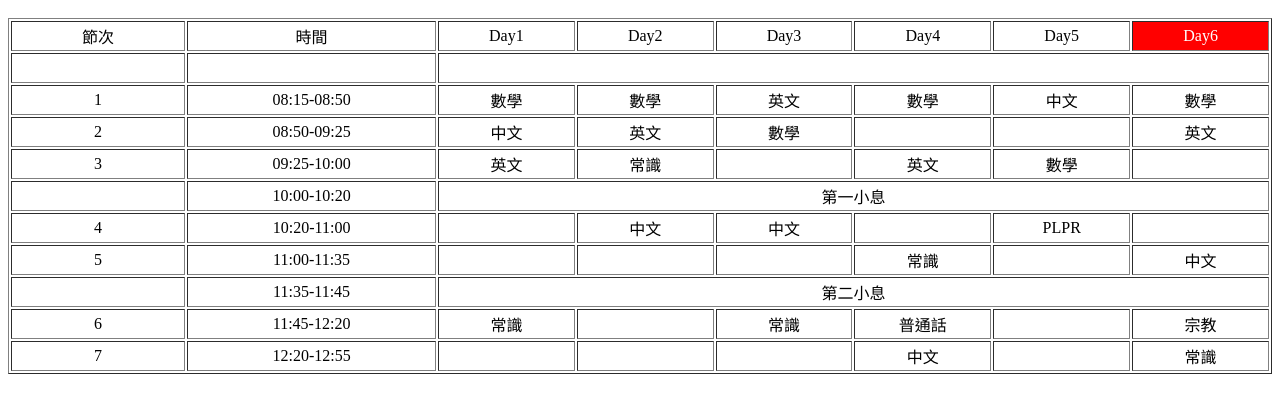
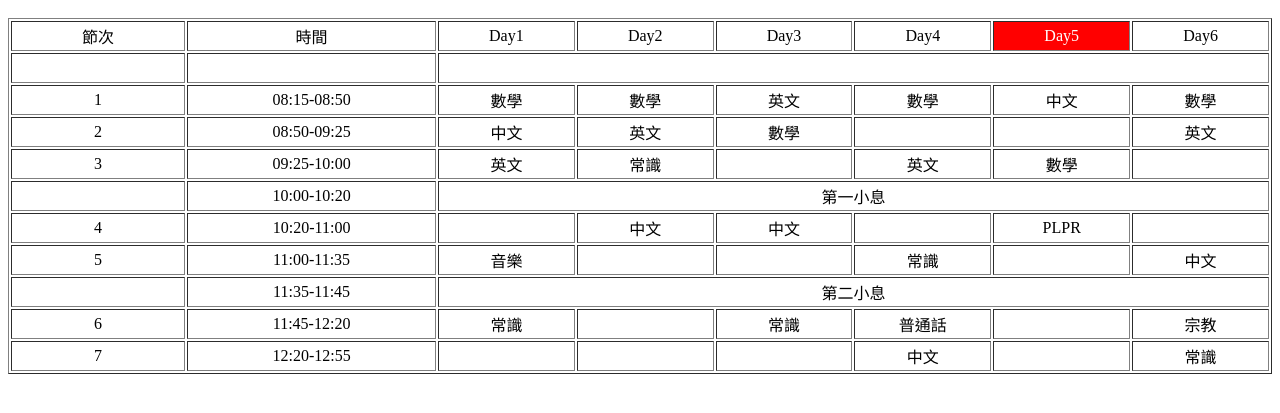
Before and after one commit to icasee/icasee.github.io, a plain HTML site: page guide.html in a window 1280 px wide. Shown: the part 57-470 px from the top of the page. Drawn offline with Linux system fonts and the light colour scheme.

Commit message:
change start date

```diff
--- a/guide.html
+++ b/guide.html
@@ -100,7 +100,7 @@ td.active{
   <tr class="body">
     <td>5</td>
     <td>11:00-11:35</td>
-    <td id="A5"></td>
+    <td id="A5">音樂</td>
     <td id="B5"></td>
     <td id="C5"></td>
     <td id="D5">常識</td>
@@ -169,7 +169,7 @@ function setClass(name) {
 }
 
 //setInterval
-var begin = new Date('2021/02/04');
+var begin = new Date('2021/04/06');
 var today = new Date();
 var year = today.getFullYear();
 var month = today.getMonth() +1
```
